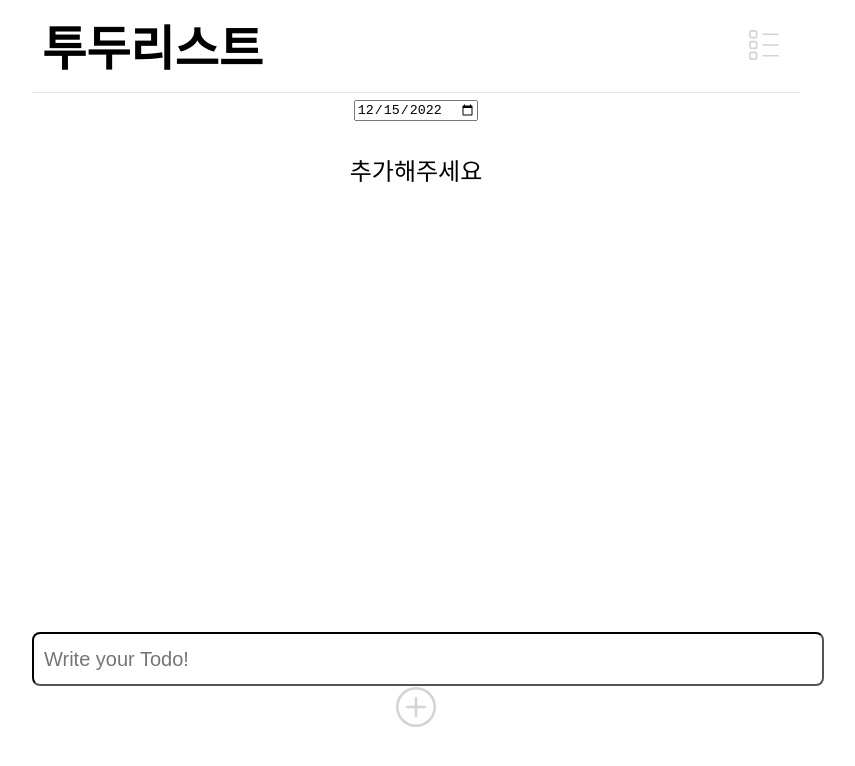
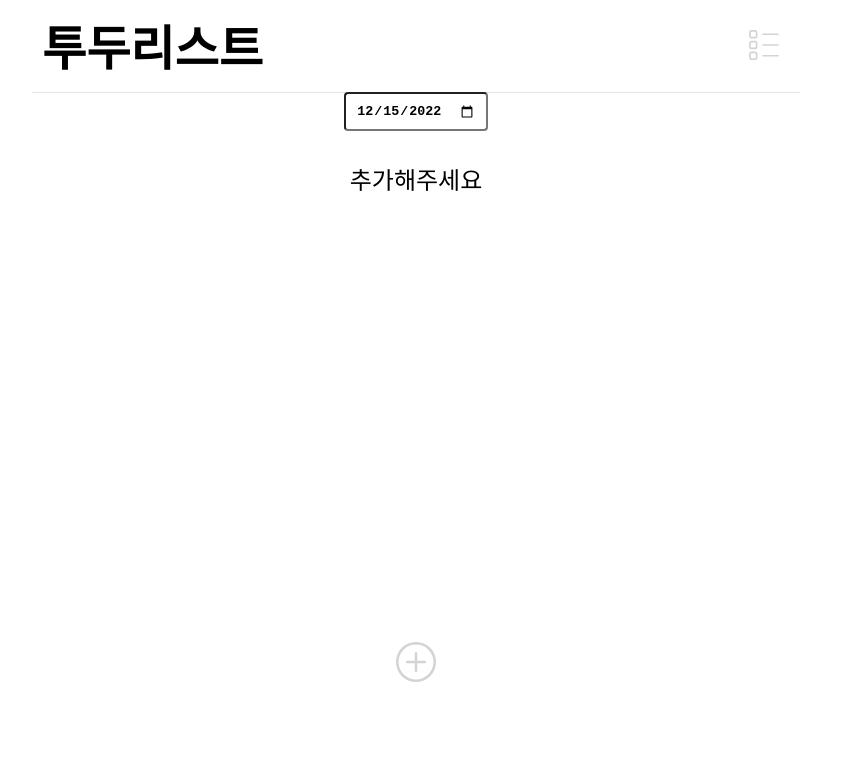
Before and after one commit to cskim9410/todo-list, a React (Create React App) app: page / in a window 1280 px wide. Shown: the top 766 px of the page, without its empty margins (224-1079 px from the left). Built offline with nearby package versions, Linux system fonts and the light colour scheme.

Commit message:
Style: 폼 버튼 눌렀을 때 나타나도록 수정

```diff
--- a/src/components/TodoForm.js
+++ b/src/components/TodoForm.js
@@ -6,13 +6,18 @@ import { todoCtx } from "./../store/ContextProvider";
 const TodoForm = ({ selectedDate }) => {
   const [valid, setValid] = useState(true);
   const { addTodo } = useContext(todoCtx);
+  const [active, setActive] = useState(false);
+  const inputRef = useRef();
 
   const checkValidation = (text) => {
     return text.length === 0 ? false : true;
   };
 
   const clickAddButton = (e) => {
-    e.preventDefault();
+    setActive(!active);
+  };
+  const submitHandler = (event) => {
+    event.preventDefault();
     if (!checkValidation(inputRef.current.value)) {
       setValid(false);
       return;
@@ -21,26 +26,27 @@ const TodoForm = ({ selectedDate }) => {
     inputRef.current.value = "";
     setValid(true);
   };
-  const inputRef = useRef();
   return (
-    <Form>
-      <Input
-        valid={valid}
-        type="text"
-        ref={inputRef}
-        placeholder="Write your Todo!"
-      />
-      <Button onClick={clickAddButton}>
+    <div>
+      <Form active={active} onSubmit={submitHandler}>
+        <Input
+          valid={valid}
+          type="text"
+          ref={inputRef}
+          placeholder="입력 후 엔터"
+        />
+      </Form>
+      <Button active={active} onClick={clickAddButton}>
         <BsPlusCircle size="40" />
       </Button>
-    </Form>
+    </div>
   );
 };
 
 export default TodoForm;
 
 const Input = styled.input`
-  width: 100%;
+  width: 70%;
   height: 30px;
   border-color: ${({ valid }) => (valid ? "black" : "red")};
   padding: 10px;
@@ -52,10 +58,16 @@ const Button = styled.button`
   cursor: pointer;
   background-color: transparent;
   border: none;
-  color: lightgrey;
+  color: ${({ active }) => (active ? "red" : "lightgrey")};
+  transition: all 0.5s ease-in-out;
+  transform: ${({ active }) => (active ? "rotate(45deg)" : "")};
   &:hover {
-    color: #2d92eb;
+    color: ${({ active }) => (active ? "red" : "#2d92eb")};
   }
 `;
 
-const Form = styled.form``;
+const Form = styled.form`
+  overflow: hidden;
+  height: ${({ active }) => (active ? "80px" : 0)};
+  transition: all 0.5s ease-in-out;
+`;
--- a/src/components/Todos.js
+++ b/src/components/Todos.js
@@ -24,7 +24,7 @@ const Todos = ({ selectedDate, changeDate }) => {
 
   return (
     <div>
-      <input
+      <Input
         type="date"
         value={selectedDate}
         onChange={(e) => {
@@ -65,3 +65,11 @@ const Ul = styled.ul`
     box-shadow: inset 0px 0px 5px white;
   }
 `;
+
+const Input = styled.input`
+  font-weight: bold;
+  height: 15px;
+  padding: 10px;
+  border-radius: 4px;
+  cursor: pointer;
+`;
```
